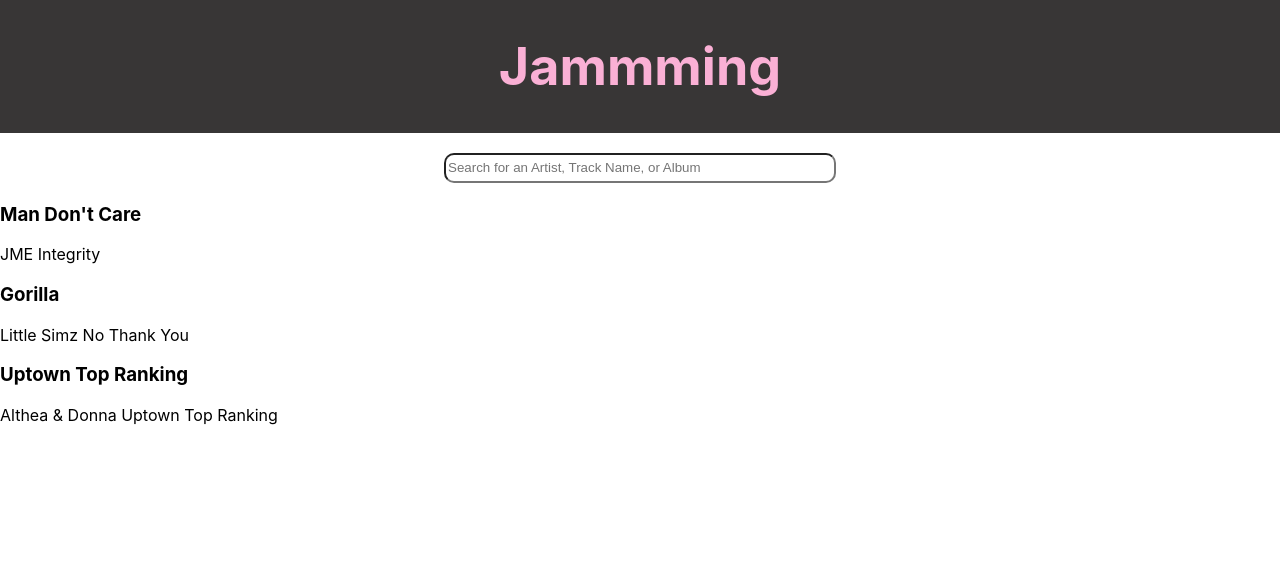
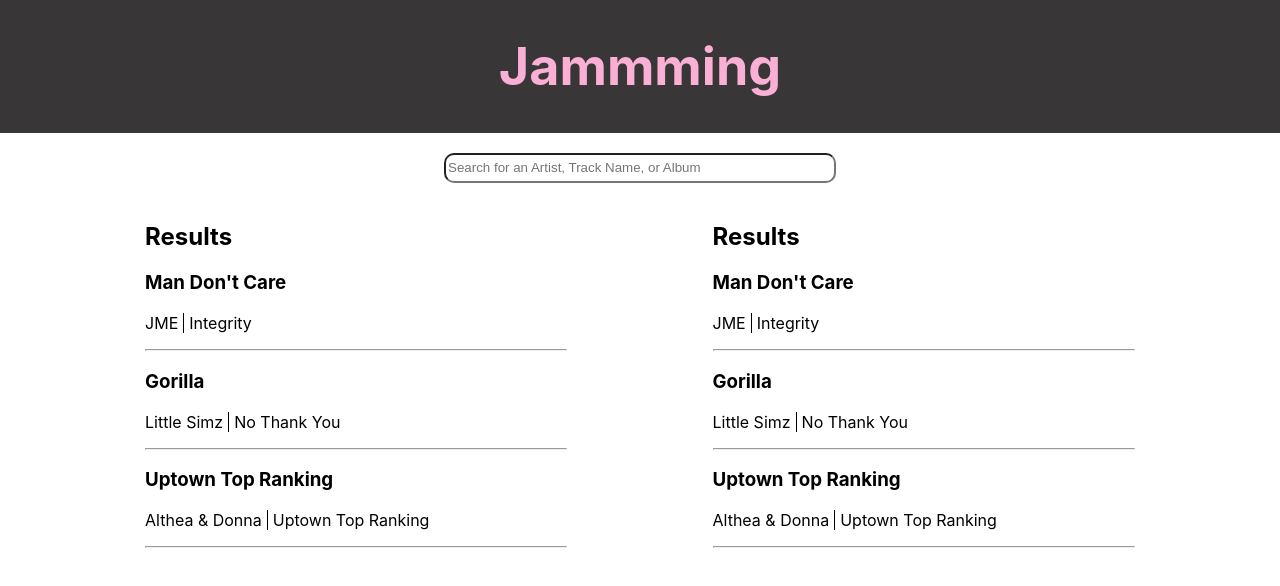
Before and after one commit to kebeattie/jammming, a React (Create React App) app: page / in a window 1280 px wide. Shown: the top 586 px of the page. Built offline with nearby package versions, Linux system fonts and the light colour scheme.

Commit message:
Refactored code - individual track components render to a tracklist component

```diff
--- a/src/App/App.js
+++ b/src/App/App.js
@@ -1,11 +1,12 @@
-import './App.module.css';
+import styles from './App.module.css';
 import React from 'react';
 import SearchBar from '../SearchBar/SearchBar';
-import Track from '../Track/Track';
+//import Track from '../Track/Track';
+import SearchResults from '../SearchResults/SearchResults';
 
 function App() {
 
-  //Fake track data to feed to track component until we connect to API
+  //Fake search result track data to feed to track component until we connect to API
   const tracks = [
     {
       name: "Man Don't Care",
@@ -26,7 +27,10 @@ function App() {
       album: "Uptown Top Ranking",
       artist: "Althea & Donna",
       id: 2
-    }
+    },
+
+
+
 
   ]
 
@@ -35,12 +39,10 @@ function App() {
     <div className='App'>
       <header><h1>Jammming</h1></header>
       <SearchBar />
-      {
-        tracks.map (track => (
-          <Track { ...track} key={track.plan}/>
-        ))
-      }
-      <Track tracks={tracks} />
+      <div className={styles.container}>
+        <SearchResults tracks={tracks} />
+        <SearchResults tracks={tracks} />
+      </div>
 
     </div>
   );
--- a/src/App/App.module.css
+++ b/src/App/App.module.css
@@ -18,3 +18,8 @@ header {
 h1 {
   color: rgb(250, 176, 213);
 }
+
+.container {
+  display: flex;
+  justify-content: space-evenly;
+}
--- a/src/Playlist/Playlist.js
+++ b/src/Playlist/Playlist.js
@@ -1,2 +1,2 @@
 import React from 'react';
-import './Playlist.module.css';
+import styles from './Playlist.module.css';
--- a/src/SearchResults/SearchResults.js
+++ b/src/SearchResults/SearchResults.js
@@ -1,2 +1,16 @@
 import React from 'react';
-import './SearchResults.module.css';
+import styles from './SearchResults.module.css';
+import Track from '../Track/Track';
+
+export default function SearchResults(props) {
+    return (
+        <>
+            <div className={styles.searchResultsContainer}>
+                <h2>Results</h2>
+                {props.tracks.map(track => (
+                    <Track {...track} key={track.plan} />
+                ))}
+            </div>
+        </>
+    )
+};
--- a/src/SearchResults/SearchResults.module.css
+++ b/src/SearchResults/SearchResults.module.css
@@ -0,0 +1,3 @@
+.searchResultsContainer {
+    width: 33vw;
+}
--- a/src/Track/Track.js
+++ b/src/Track/Track.js
@@ -1,12 +1,13 @@
 import React from 'react';
-import './Track.module.css';
+import styles from './Track.module.css';
 
 export default function Track(props) {
     return (
         <>
-            <div className='trackContainer'>
+            <div className={styles.trackContainer}>
                 <h3>{props.name}</h3>
-                <p>{props.artist} {props.album}</p>
+                <p><span className={styles.artist}>{props.artist}</span><span className={styles.vl}></span><span className={styles.album}>{props.album}</span></p>
+                <hr />
 
             </div>
         </>
--- a/src/Track/Track.module.css
+++ b/src/Track/Track.module.css
@@ -0,0 +1,20 @@
+.trackContainer {
+    /* text-align: left; */
+    /* display: flex; */
+    /* justify-content: center; */
+    /* align-items: center; */
+    /* flex-direction: column; */
+}
+
+.vl {
+    border-left: 1px solid black;
+    height: 10%;
+  }
+
+  .artist {
+    padding-right: 5px;
+  }
+
+  .album {
+    padding-left: 5px;
+  }
```
